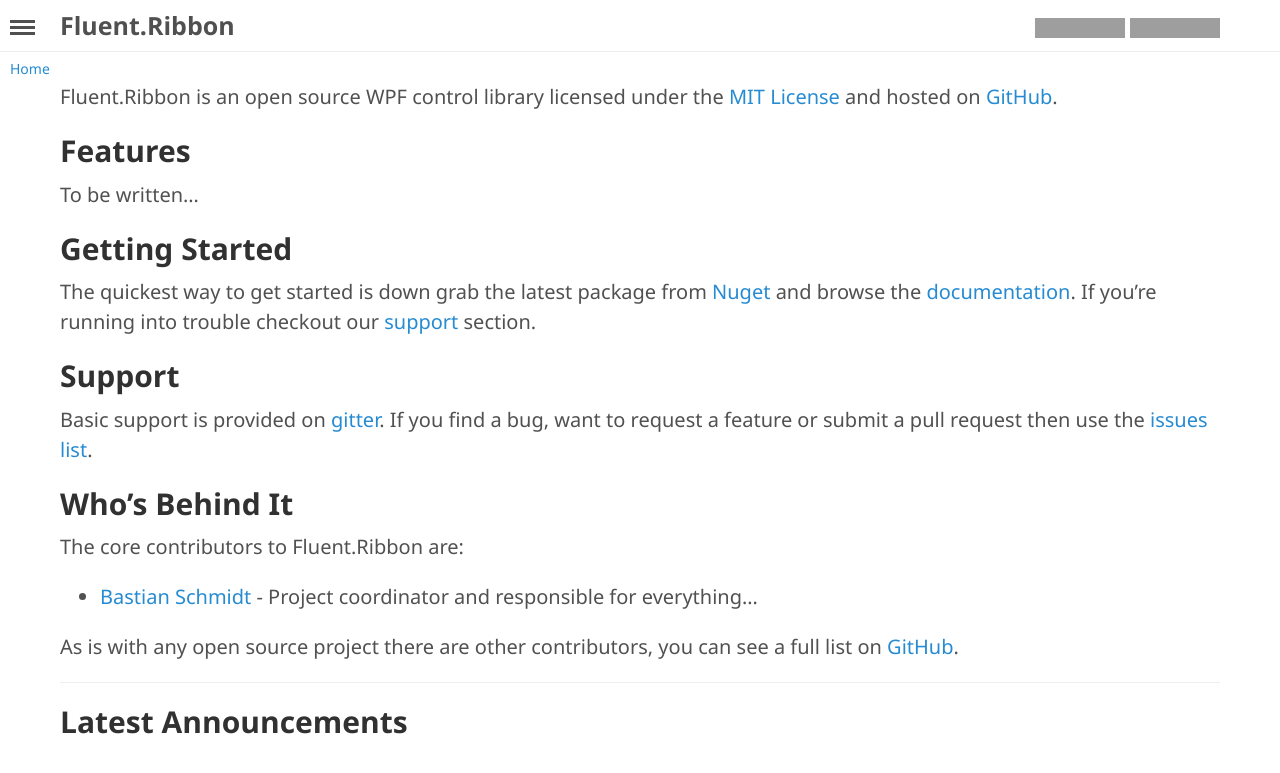
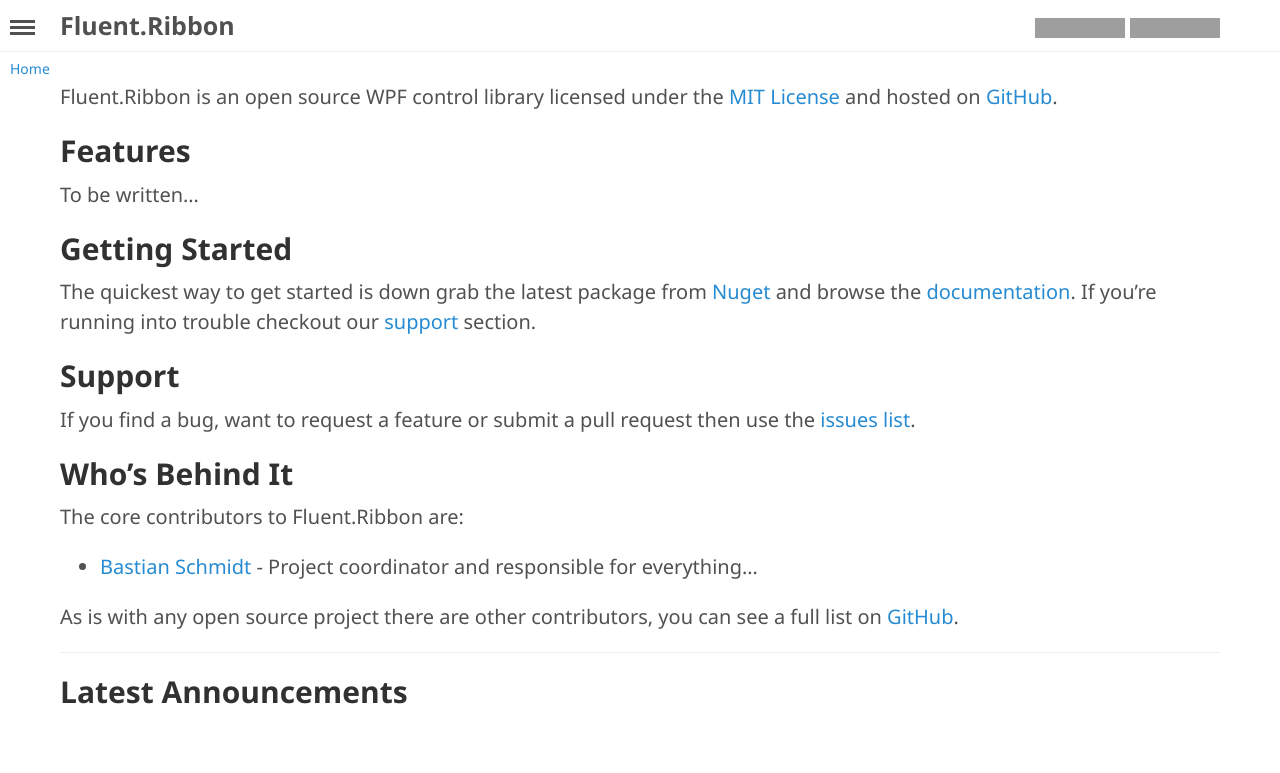
Before and after one commit to fluentribbon/fluentribbon.github.io, a Jekyll site: the page built from index.md, in a window 1280 px wide. Shown: the top 773 px of the page. Built offline with Jekyll 4.4.1, drawn with Linux system fonts in a browser that asks for light colours; grey boxes are pictures that could not be loaded.

Commit message:
Removing gitter

```diff
--- a/index.md
+++ b/index.md
@@ -14,7 +14,7 @@
 The quickest way to get started is down grab the latest package from [Nuget][nuget] and browse the [documentation][docs]. If you're running into trouble checkout our [support](#support) section.
 
 ## Support<a name="support"></a>
-Basic support is provided on [gitter][gitter]. If you find a bug, want to request a feature or submit a pull request then use the [issues list][issues].
+If you find a bug, want to request a feature or submit a pull request then use the [issues list][issues].
 
 ## Who's Behind It
 The core contributors to {{ site.data.project.name }} are:
@@ -27,7 +27,6 @@
 [github]: {{ site.data.github.repo }}
 [nuget]: https://www.nuget.org/packages/Fluent.Ribbon
 [docs]: /documentation
-[gitter]: https://gitter.im/fluentribbon/Fluent.Ribbon
 [issues]: {{ site.data.github.repo }}/issues
 [getting-started]: /documentation/getting-started
 [contributors]: {{ site.data.github.repo }}/graphs/contributors
```
